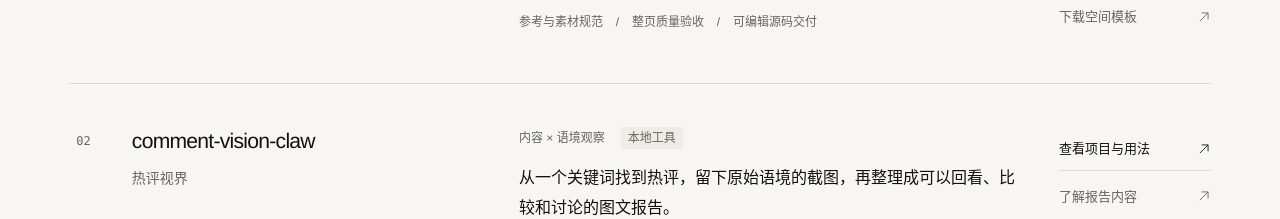
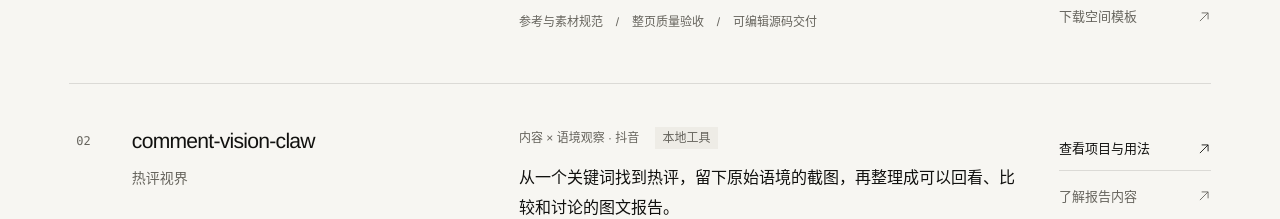
Before and after one commit to wp-i/wp-homepage, a React (Vite) app: page / in a window 1280 px wide. Shown: the part 900-1119 px from the top of the page. Built offline with nearby package versions, Linux system fonts and the light colour scheme.

Commit message:
Clarify Douyin platform in existing project category

```diff
--- a/src/content/site.ts
+++ b/src/content/site.ts
@@ -34,7 +34,7 @@ const projects: readonly Project[] = [
   },
   {
     slug: 'comment-vision-claw', title: 'comment-vision-claw', chineseTitle: '热评视界',
-    category: '内容 × 语境观察', status: '本地工具',
+    category: '内容 × 语境观察 · 抖音', status: '本地工具',
     hook: '有时，值得研究的\n是评论区。',
     description: '从一个关键词找到热评，留下原始语境的截图，再整理成可以回看、比较和讨论的图文报告。',
     insight: '一条评论的数据只能描述热度，原来的语境却会影响理解。这个工具把评论、截图和分析放在一起，让每个观察都有可以回看的出处。',
```
